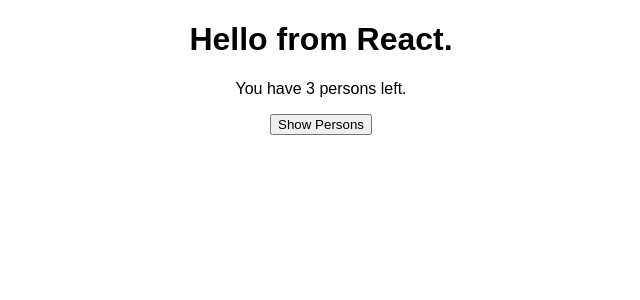
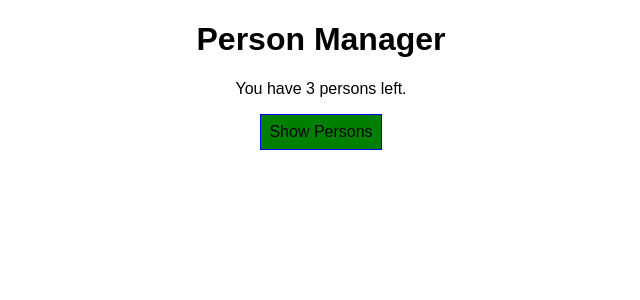
Before and after one commit to NetCoder99/react002, a React app: page / in a window 1280 px wide. Shown: the top 300 px of the page, without its empty margins (319-959 px from the left). Built offline with nearby package versions, Linux system fonts and the light colour scheme.

Commit message:
Module 90

```diff
--- a/src/components/Cockpit/Cockpit.js
+++ b/src/components/Cockpit/Cockpit.js
@@ -1,34 +1,36 @@
 import React from 'react';
-import Classes from './Cockpit.css';
+import classes from './Cockpit.css';
 
 const Cockpit = (props) => {
 
     const assignedClasses = [];
-    let btnClass = 'BtnStyle';
+    const btnClass = [classes.BtnStyle];
 
     let btnText='Show Persons';
 
     if (props.showPersons) {
       btnText='Hide Persons'
+      btnClass.push(classes.Red);
     }
     else {
       btnText='Show Persons'
+      btnClass.push(classes.Green);
     }
 
     if (props.persons.length <= 2) {
-      assignedClasses.push(Classes.Red);
+      assignedClasses.push(classes.Red);
     }
     if (props.persons.length <= 1) {
-      assignedClasses.push(Classes.Bold);
+      assignedClasses.push(classes.Bold);
     }
 
     return (
         <div className={assignedClasses.Cockpit}>
-            <h1>Hello from React.</h1>
+            <h1>{props.title}</h1>
             <p className={assignedClasses.join(' ')}>You have {props.persons.length} persons left.</p>
             <button
               onClick={props.clicked}
-              className={btnClass}>
+              className={btnClass.join(' ')}>
               {btnText}
             </button>
         </div>
--- a/src/components/Persons/Person/person.js
+++ b/src/components/Persons/Person/person.js
@@ -13,10 +13,11 @@
 `;
 
 const person = (props) => {
+  console.log('[person.js] rendering...');
+
   //const rnd = Math.random();
   //if (rnd > .7){ throw new Error('Random was greater then .7');}
   return (
-
     <StyledDiv>
         <p>My name is {props.name} and I am {props.age} years old</p>
         <p>{props.children}</p>
--- a/src/components/Persons/Persons.js
+++ b/src/components/Persons/Persons.js
@@ -1,9 +1,9 @@
 import React from 'react';
 import Person from './Person/person.js';
 
-const Persons = (props) => (
-    props.persons.map (
-        (person, index) => {
+const Persons = (props) => {
+  console.log('[Persons.js] render');
+  return  props.persons.map ((person, index) => {
         return (
           <Person
             click={() => props.clicked(index)}
@@ -14,7 +14,6 @@
           />
         )
     }
-    )
-);
-
+  );
+}
 export default Persons;
--- a/src/containers/App.js
+++ b/src/containers/App.js
@@ -1,13 +1,15 @@
 import React, { Component } from 'react';
-
 import AppClasses from './App.css';
-
-import '../components/Persons/Person/person.css';
 import Persons from '../components/Persons/Persons.js';
 import Cockpit from '../components/Cockpit/Cockpit.js';
 
+class App extends Component {
 
-class App extends Component {
+  constructor(props) {
+    super(props);
+    console.log('[App.js] constructor');
+  }
+
   state = {
     persons: [
       { id: '1', name: 'Max', age: 28 },
@@ -16,6 +18,19 @@
     ],
     otherState: 'some other value',
     showPersons: false
+  }
+
+  static getDerivedStateFromProps(props, state) {
+    console.log('[App.js] getDerivedStateFromProps', props);
+    return state;
+  }
+
+  componentWillMount() {
+    console.log('[App.js] componentWillMount');
+  }
+
+  componentDidMount() {
+    console.log('[App.js] componentDidMount');
   }
 
   deletePersonHandler = (personIndex) =>  {
@@ -41,6 +56,7 @@
   }
 
   render () {
+    console.log('[App.js] render');
     let persons = null;
     if (this.state.showPersons)
     {
@@ -58,6 +74,7 @@
     return (
         <div className={AppClasses.App}>
           <Cockpit
+            title={this.props.appTitle}
             showPersons={this.state.showPersons}
             persons={this.state.persons}
             clicked={this.togglePersonHandler}
--- a/src/index.js
+++ b/src/index.js
@@ -4,5 +4,5 @@
 import App from './containers/App';
 import registerServiceWorker from './registerServiceWorker';
 
-ReactDOM.render(<App />, document.getElementById('root'));
+ReactDOM.render(<App appTitle="Person Manager" />, document.getElementById('root'));
 registerServiceWorker();
```
